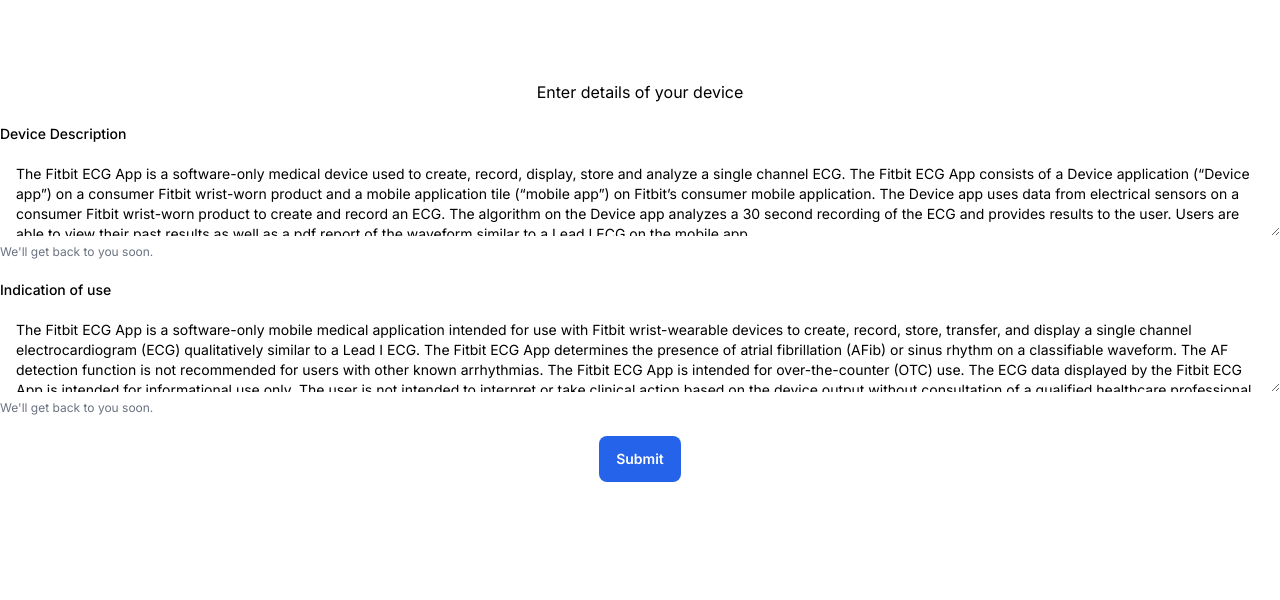
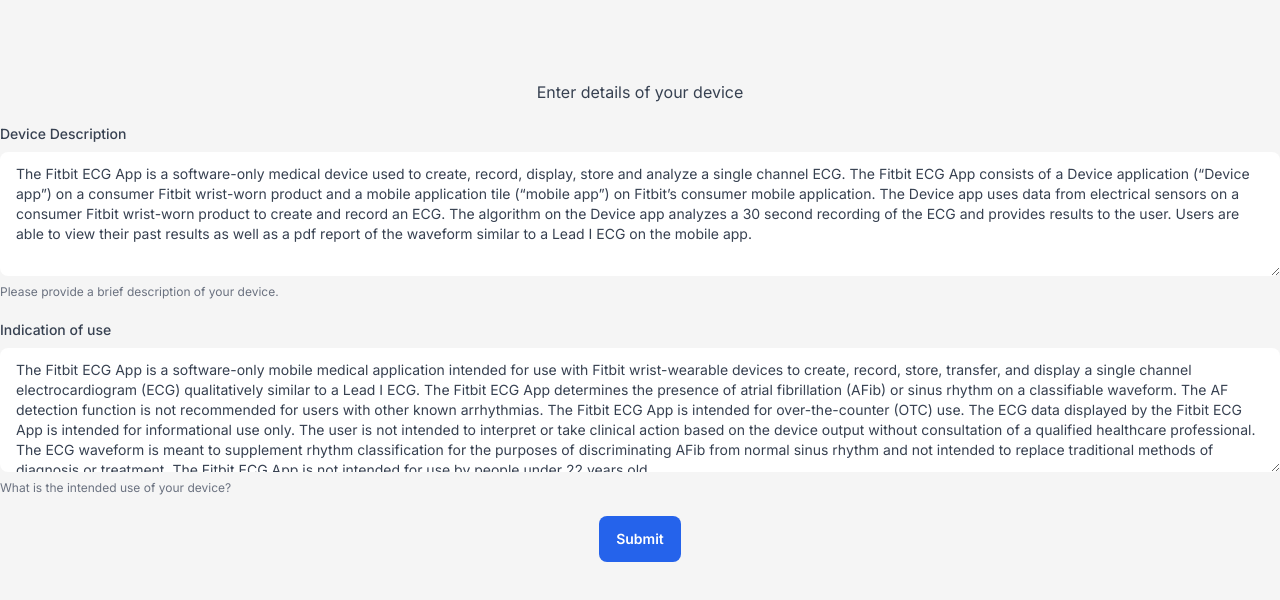
Before and after one commit to sejalgupta/tree_hacks_fda_approval, a Next.js app in the folder frontend/: page /dashboard in a window 1280 px wide. Shown: the top 600 px of the page. Built offline with nearby package versions, Linux system fonts and the light colour scheme.

Commit message:
refactor table out to its own component

```diff
--- a/frontend/app/dashboard/ComparisonTable.jsx
+++ b/frontend/app/dashboard/ComparisonTable.jsx
@@ -1,4 +1,5 @@
 import React from "react";
+import Table from "./Table";
 
 function ComparisonTable({ data, options, currentId, onChange }) {
 	console.log({data, options, currentId, onChange});
@@ -29,34 +30,7 @@
           </header>
           <div className="p-3">
               <div className="overflow-x-auto">
-                  <table className="table-auto w-full">
-                      <thead className="text-xs font-semibold uppercase text-gray-400 bg-gray-50">
-                          <tr>
-                              { data && data[0].map((item, index) => {
-                                return (
-                                  <th className="p-2 min-w-20" key={"header-" + index}>
-                                      <div className="font-semibold text-left">{ item }</div>
-                                  </th>
-                                );
-                              }) }
-                          </tr>
-                      </thead>
-                      <tbody className="text-sm divide-y divide-gray-100">
-                          { data && data.slice(1).map((row, i) => {
-                            return (
-                              <tr key={"row-" + i}>
-                                { row.map((item, j) => {
-                                  return (
-                                    <td className="p-2" key={"cell-" + i + "-" + j}>
-                                        <div className="text-left">{ item }</div>
-                                    </td>
-                                  );
-                                }) }
-                              </tr>
-                            );
-                          }) }
-                      </tbody>
-                  </table>
+                  <Table data={data} />
               </div>
           </div>
       </div>
--- a/frontend/app/dashboard/IntroForm.tsx
+++ b/frontend/app/dashboard/IntroForm.tsx
@@ -18,15 +18,15 @@
                     <textarea
                         id="device-description"
                         name="device-description"
-                        className="py-3 px-4 block w-full border-gray-200 rounded-lg text-sm focus:border-blue-500 focus:ring-blue-500 disabled:opacity-50 disabled:pointer-events-none dark:bg-slate-900 dark:border-gray-700 dark:text-gray-400 dark:focus:ring-gray-600"
-                        rows={3}
+                        className="py-3 px-4 block w-full text-grey-800 border-gray-700 rounded-lg text-sm focus:border-blue-500 focus:ring-blue-500 disabled:opacity-50 disabled:pointer-events-none"
+                        rows={5}
                         placeholder="Say hi, we'll be happy to chat with you."
                         aria-describedby="hs-textarea-helper-text"
                         value={props.description}
                         onChange={(e) => props.setDescription(e.target.value)}
                     ></textarea>
                     <p className="text-xs text-gray-500 mt-2" id="hs-textarea-helper-text">
-                        We'll get back to you soon.
+                        Please provide a brief description of your device.
                     </p>
                 </div>
                 <div className="form-group my-5">
@@ -36,15 +36,15 @@
                     <textarea
                         id="use-indication"
                         name="use-indication"
-                        className="py-3 px-4 block w-full border-gray-200 rounded-lg text-sm focus:border-blue-500 focus:ring-blue-500 disabled:opacity-50 disabled:pointer-events-none dark:bg-slate-900 dark:border-gray-700 dark:text-gray-400 dark:focus:ring-gray-600"
-                        rows={3}
+                        className="py-3 px-4 block w-full border-gray-700 rounded-lg text-sm focus:border-blue-500 focus:ring-blue-500 disabled:opacity-50 disabled:pointer-events-none"
+                        rows={5}
                         placeholder="Say hi, we'll be happy to chat with you."
                         aria-describedby="hs-textarea-helper-text"
                         value={props.indication}
                         onChange={(e) => props.setIndication(e.target.value)}
                     ></textarea>
                     <p className="text-xs text-gray-500 mt-2" id="hs-textarea-helper-text">
-                        We'll get back to you soon.
+                        What is the intended use of your device?
                     </p>
                 </div>
                 <div className="form-group my-5 text-center">
--- /dev/null
+++ b/frontend/app/dashboard/Table.jsx
@@ -0,0 +1,37 @@
+import React from "react";
+
+function Table({ data }) {
+
+  	return (
+    	<table className="table-auto w-full">
+            <thead className="text-xs font-semibold uppercase text-gray-400 bg-gray-50">
+                <tr>
+                    { data && data[0].map((item, index) => {
+                    return (
+                        <th className="p-2 min-w-20" key={"header-" + index}>
+                            <div className="font-semibold text-left">{ item }</div>
+                        </th>
+                    );
+                    }) }
+                </tr>
+            </thead>
+            <tbody className="text-sm divide-y divide-gray-100">
+                { data && data.slice(1).map((row, i) => {
+                return (
+                    <tr key={"row-" + i}>
+                    { row.map((item, j) => {
+                        return (
+                        <td className="p-2" key={"cell-" + i + "-" + j}>
+                            <div className="text-left">{ item }</div>
+                        </td>
+                        );
+                    }) }
+                    </tr>
+                );
+                }) }
+            </tbody>
+        </table>
+  	);
+}
+
+export default Table;
--- a/frontend/app/layout.tsx
+++ b/frontend/app/layout.tsx
@@ -16,7 +16,7 @@
 }) {
   return (
     <html lang="en">
-      <body className={inter.className} id="body">
+      <body className={inter.className + " bg-neutral-100 text-gray-700"} id="body">
         {children}
       </body>
       <PrelineScript />
```
